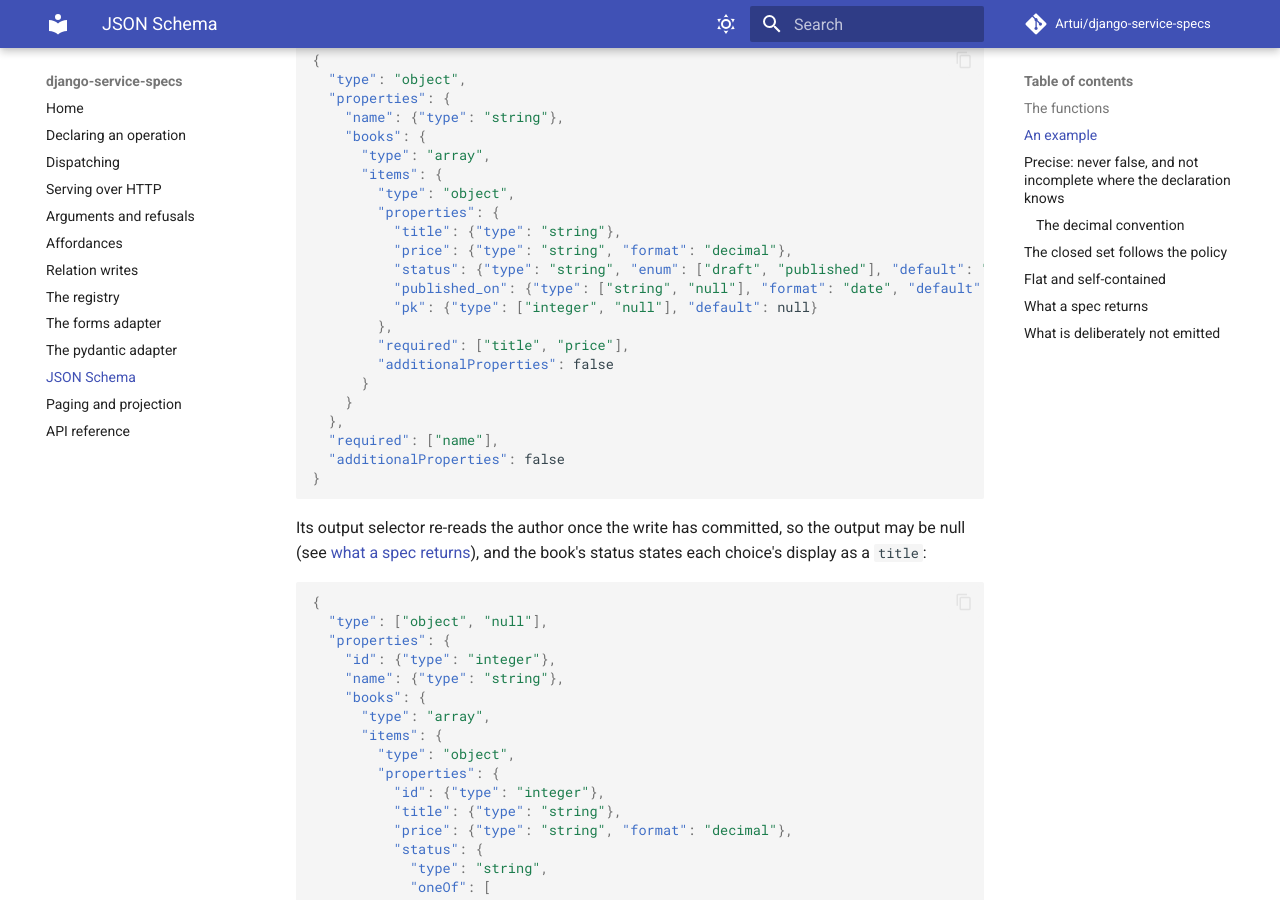
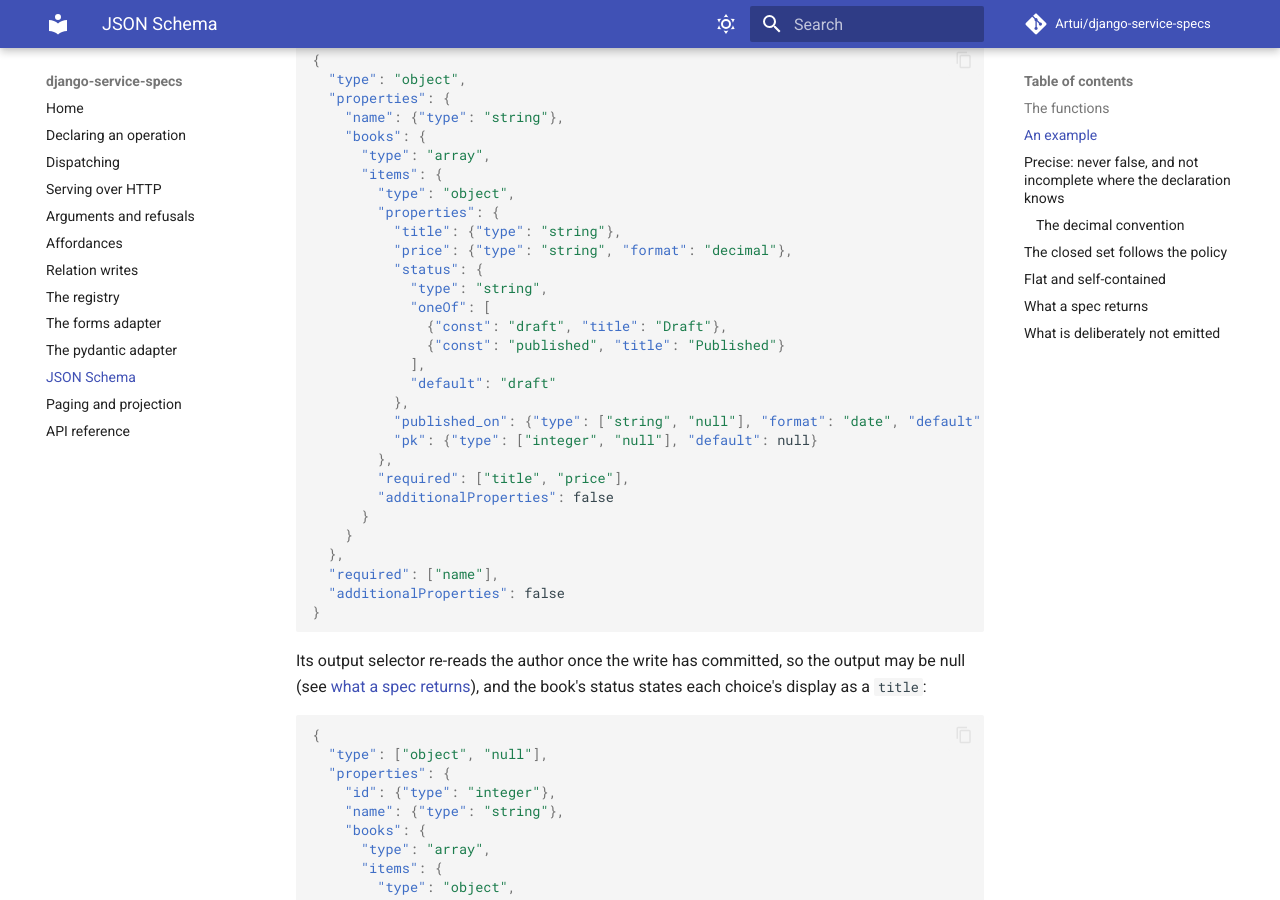
Before and after one commit to Artui/django-service-specs, an MkDocs documentation site: the page built from docs/schema.md, in a window 1280 px wide and 900 px high, scrolled down 2189 px. Built offline with MkDocs 1.6.1 and Material for MkDocs 9.7.7, drawn with Linux system fonts in a browser that asks for light colours; comment, search, counter and statistics services are not loaded.

Commit message:
Export Validated at the root and show labelled choices in the schema page
Co-Authored-By: Claude Sonnet 5.5 <noreply@anthropic.com>

```diff
--- a/django_service_specs/__init__.py
+++ b/django_service_specs/__init__.py
@@ -105,6 +105,7 @@ from django_service_specs.types.progress_reporter import ProgressReporter
 from django_service_specs.types.unset import UNSET, UnsetType
 from django_service_specs.types.value_formatter import ValueFormatter
 from django_service_specs.validation.unknown_arguments import UnknownArguments
+from django_service_specs.validation.validated import Validated
 from django_service_specs.validation.validation_context import ValidationContext
 from django_service_specs.validation.validator import Validator
 from django_service_specs.version import __version__
@@ -169,6 +170,7 @@ __all__ = [
     "UnsetType",
     "UnsupportedMediaType",
     "ValidationContext",
+    "Validated",
     "Validator",
     "ValueFormatter",
     "__version__",
--- a/docs/schema.md
+++ b/docs/schema.md
@@ -91,7 +91,14 @@ default, and `published_on` and `pk` may be null:
         "properties": {
           "title": {"type": "string"},
           "price": {"type": "string", "format": "decimal"},
-          "status": {"type": "string", "enum": ["draft", "published"], "default": "draft"},
+          "status": {
+            "type": "string",
+            "oneOf": [
+              {"const": "draft", "title": "Draft"},
+              {"const": "published", "title": "Published"}
+            ],
+            "default": "draft"
+          },
           "published_on": {"type": ["string", "null"], "format": "date", "default": null},
           "pk": {"type": ["integer", "null"], "default": null}
         },
```
Also changed, not shown: docs/reference.md (+2 -0 lines), 1 other file.
